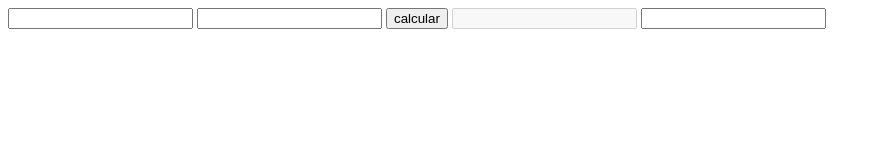
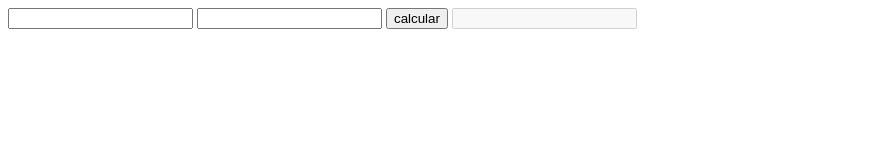
Before and after one commit to BRINAHH/22.02.24, a plain HTML site: page index.html in a window 1280 px wide. Shown: the whole page, without its empty margins (0-881 px from the left). Drawn offline with Linux system fonts and the light colour scheme.

Commit message:
Update index.html

```diff
--- a/index.html
+++ b/index.html
@@ -23,6 +23,5 @@
  <input type="2" id="numero2">
  <button onclick="calcular">calcular</button>
     <input type="text" id="resultado" disabled/>
- <input type="desabilitado" id="resultado">
 </body>
 </html>
```
